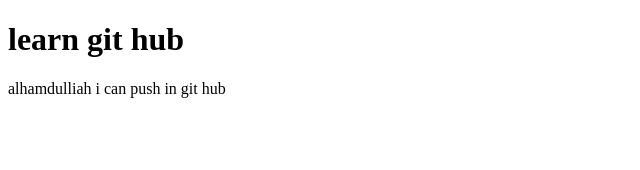
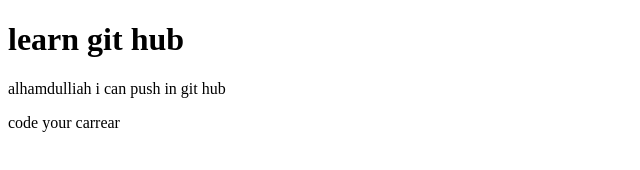
Before and after one commit to shaonshafiqul/learn-git, a plain HTML site: page index.html in a window 1280 px wide. Shown: the whole page, without its empty margins (0-640 px from the left). Drawn offline with Linux system fonts and the light colour scheme.

Commit message:
Update index.html

```diff
--- a/index.html
+++ b/index.html
@@ -8,5 +8,6 @@
 <body>
     <h1>learn git hub</h1>
     <p> alhamdulliah i can push in git hub</p>
+    <p>code your carrear</p>
 </body>
 </html>
```
